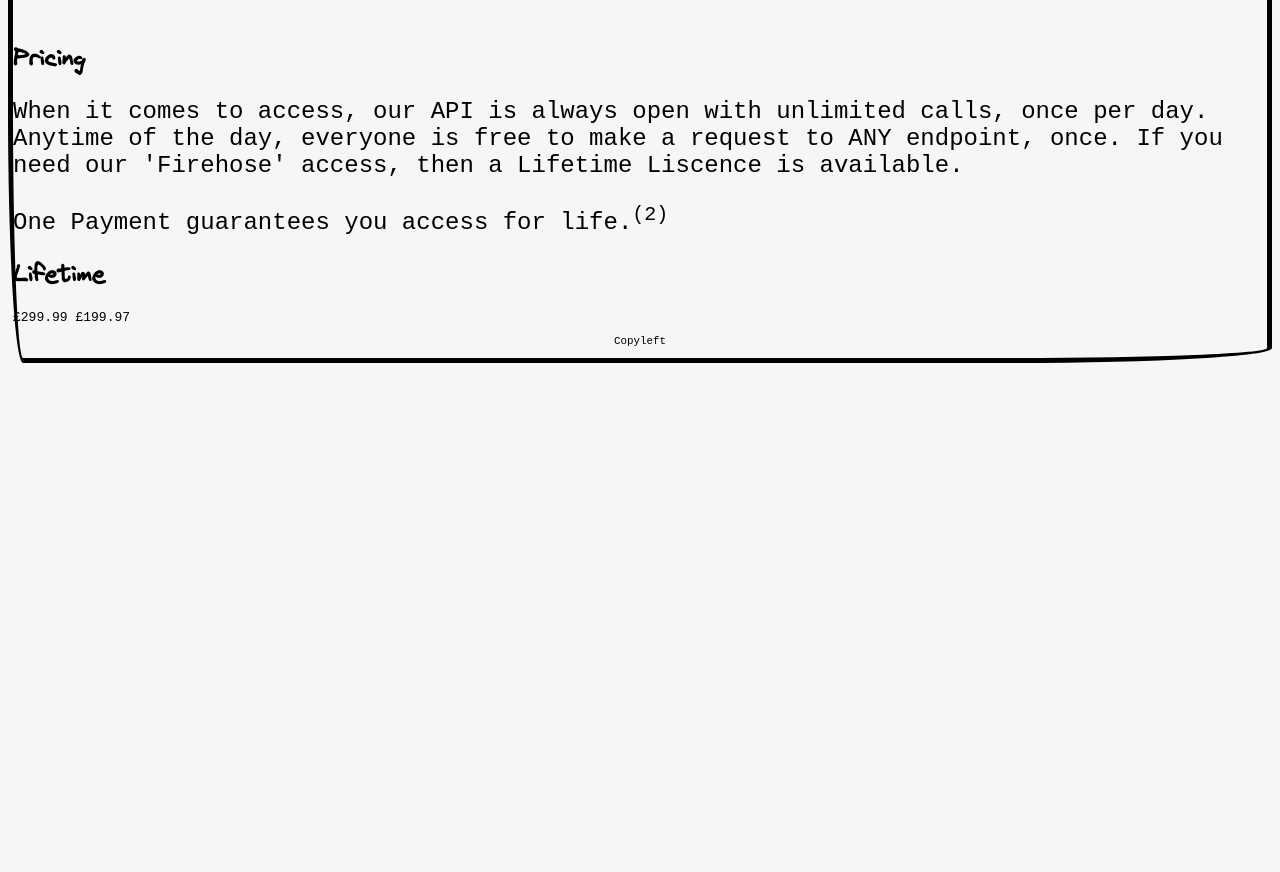
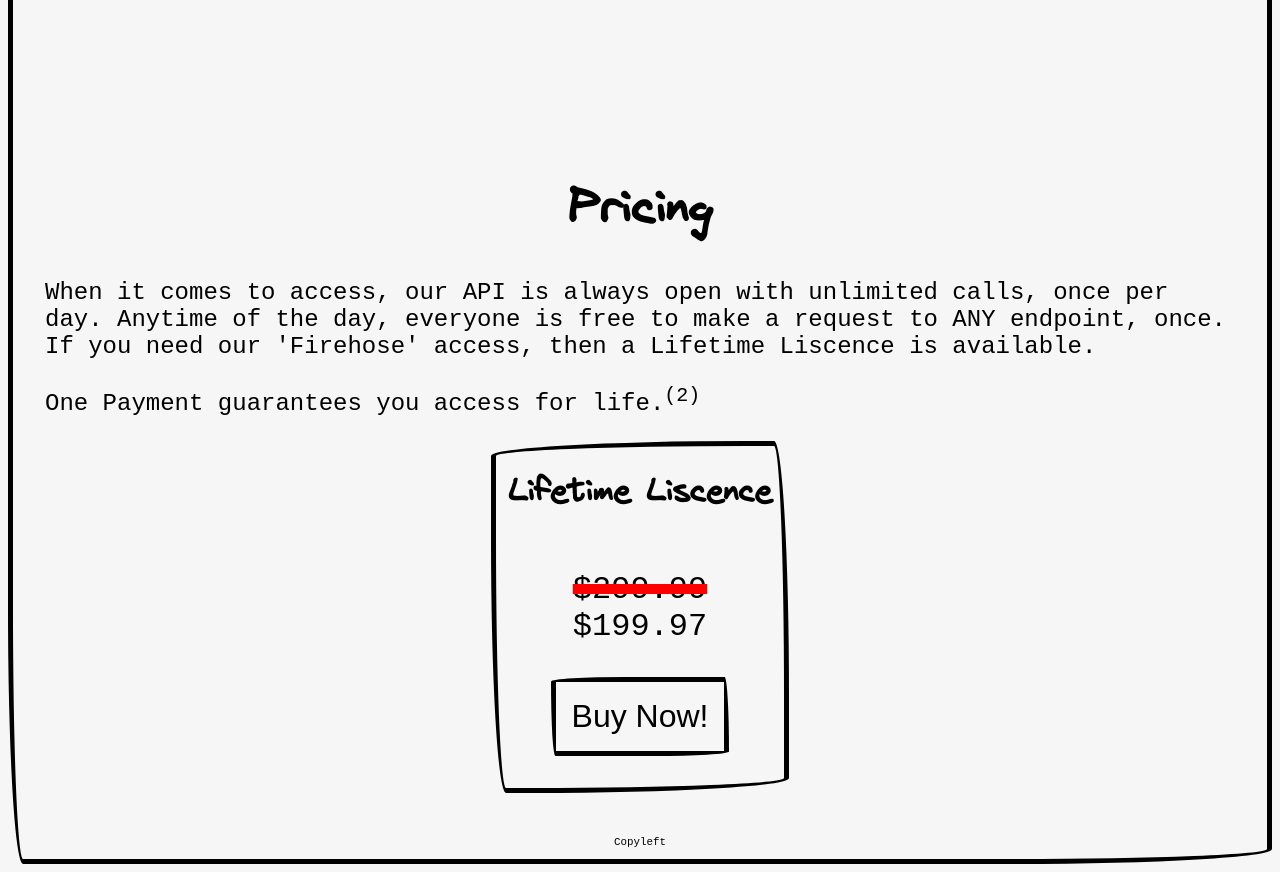
Before and after one commit to d33pfri3d/Chronos, a website: page index.html in a window 1280 px wide. Shown: the part 3675-4547 px from the top of the page. Before the commit the page ends 4046 px from the top, so only its background shows below. Drawn offline with Linux system fonts and the light colour scheme; no server answers.

Commit message:
Update home page

```diff
--- a/index.html
+++ b/index.html
@@ -57,6 +57,10 @@
         flex-direction: column;
     }
 
+    section {
+        padding: 2rem;
+    }
+
     section > h2 {
         font-size: 3rem;
         text-align: center;
@@ -93,6 +97,47 @@
         font-size: smaller;
     }
 
+    .pricing-box{
+        border: 5px solid black;
+	    border-radius: 255px 15px 255px 15px / 15px 255px 15px 255px;
+        display:flex;
+        flex-direction: column;
+        padding-bottom: 2rem;
+        margin: auto;
+    }
+
+    .pricing-box > h2 {
+        font-size: 2rem;
+        text-align: center;
+    }
+
+    .pricing-list{
+        list-style: none;
+        padding: 0;
+        font-size: 2rem;
+        text-align: center;
+    }
+
+    .pricing-list > li:first-child {
+        text-decoration: line-through;
+        text-decoration-color: red;
+        text-decoration-thickness: 10px;
+    }
+
+    .buy-now-cta{
+        background-color: #f7f6f6;
+        border: 5px solid black;
+        border-radius: 255px 15px 255px 15px / 15px 255px 15px 255px;
+        font-size: 2rem;
+        text-align: center;
+        padding: 1rem;
+        margin: 0 auto;
+    }
+
+    .buy-now-cta:hover{
+        cursor: grab;
+    }
+
     @media (min-width: 768px) {
         .introduction {
             flex-direction: row;
@@ -107,6 +152,10 @@
             width: 30%;
             height: 200px;
             padding: 0 30px;
+        }
+
+        .pricing-box{
+            width: 25%;
         }
     }
 
@@ -136,7 +185,7 @@
     </section>
 
 
-    <section>
+    <section class="customer-feedback">
         <h2>Customer Feedback</h2>
        <img src="images/moosk.png" alt="Elon Musk is a twat!" width="100%">
     </section>
@@ -165,15 +214,16 @@
 
     <section class="pricing">
 
-        <h1>Pricing</h1>
+        <h2>Pricing</h2>
         <p>When it comes to access, our API is always open with unlimited calls, once per day. Anytime of the day, everyone is free to make a request to ANY endpoint, once. If you need our 'Firehose' access, then a Lifetime Liscence is available.</p>
         <p>One Payment guarantees you access for life.<sup>(2)</sup></p>
-        <div>
-            <h2>Lifetime</h2>
-            <div>
-                <span>£299.99</span>
-                <span>£199.97</span>
-            </div>
+        <div class="pricing-box">
+            <h2>Lifetime Liscence</h2>
+            <ul class="pricing-list">
+                <li>$299.99</li>
+                <li>$199.97</li>
+            </ul>
+            <Button class="buy-now-cta" onclick="alert('Sorry, all Digital liscences have been allocated')">Buy Now!</Button>
         </div>
     </section>
 
```
